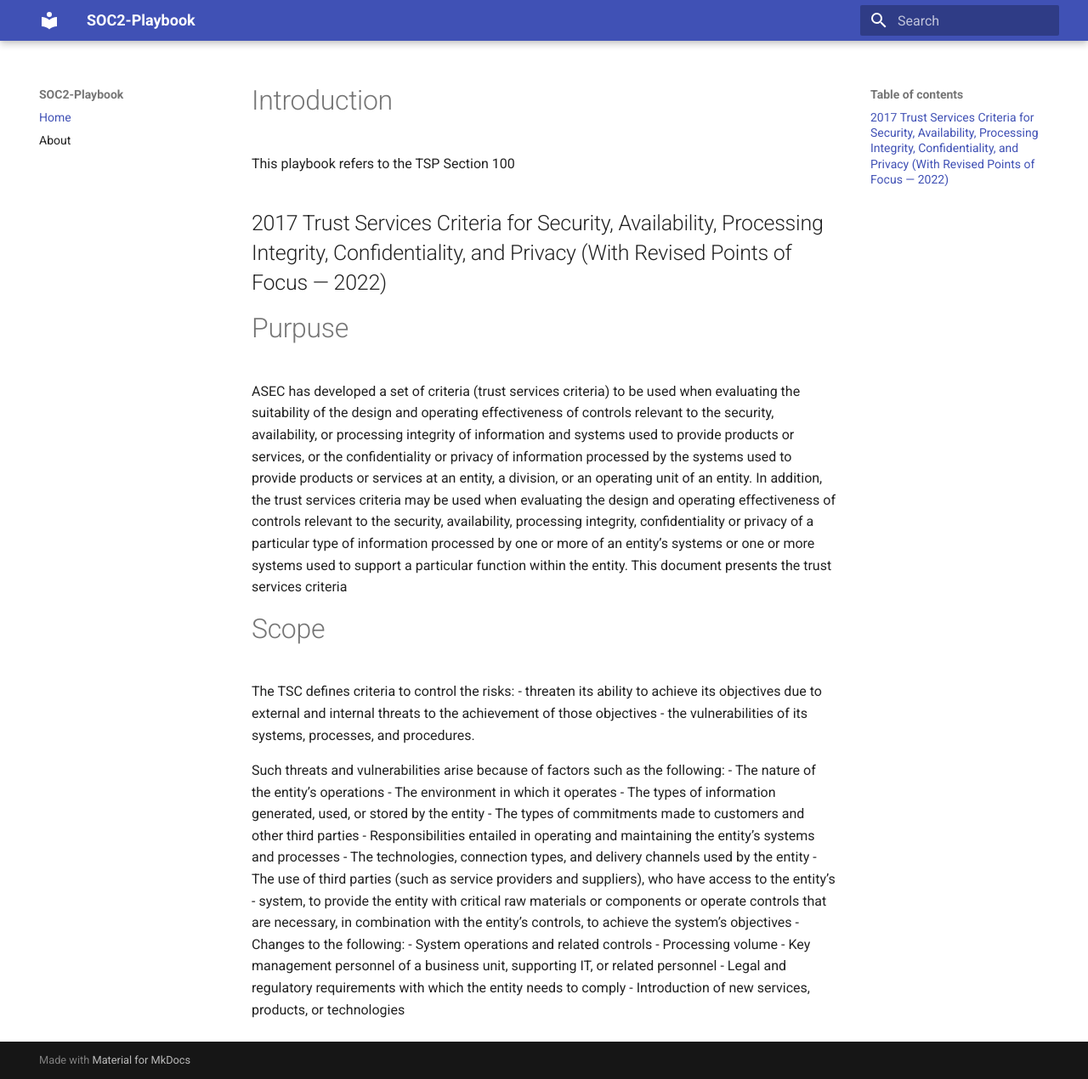
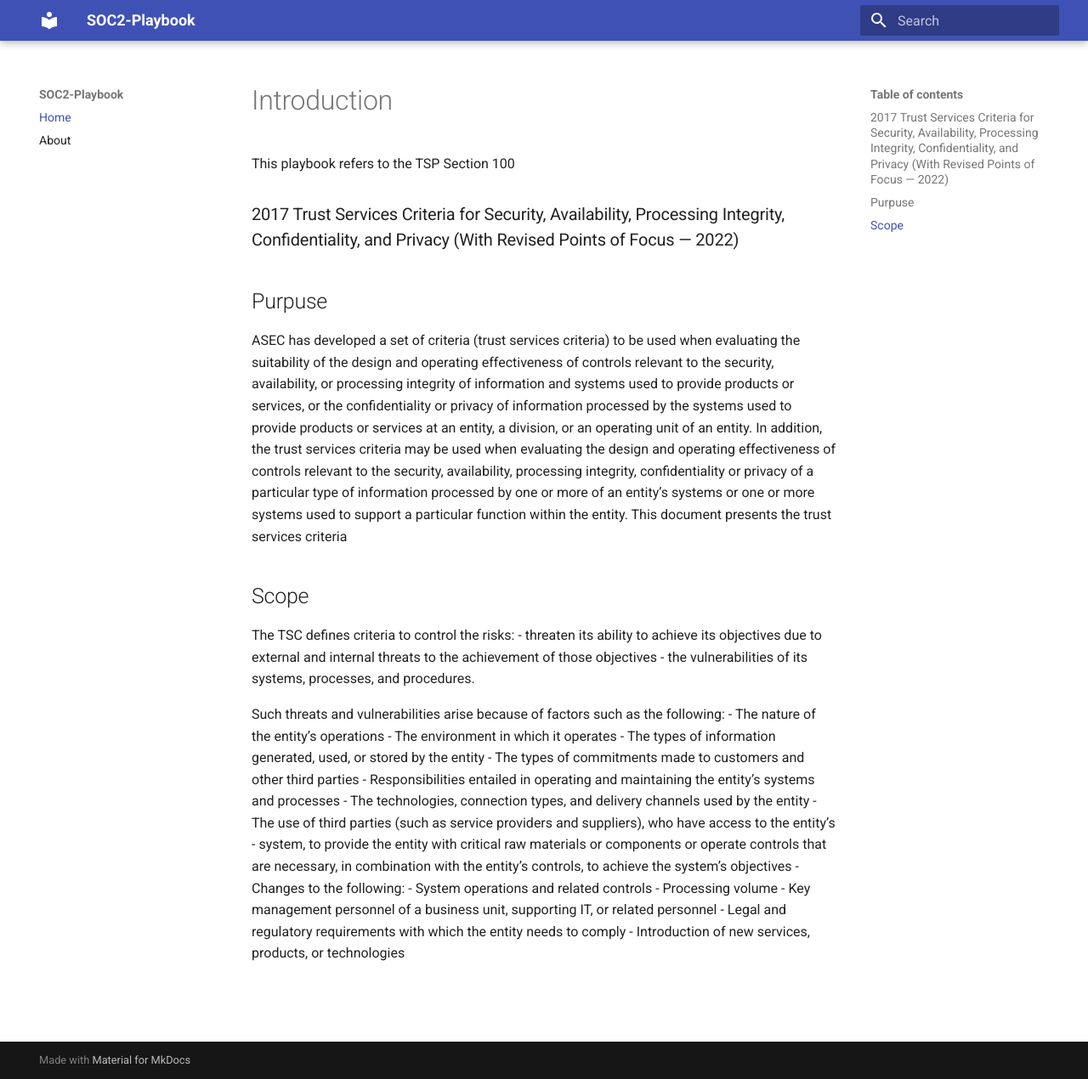
Before and after one commit to WashingtonGT/soc-playbook, an MkDocs documentation site: the page built from docs/index.md, in a window 1280 px wide and 1270 px high. Shown: the whole window at 85% size. Built offline with MkDocs 1.6.1 and Material for MkDocs 9.7.7, drawn with Linux system fonts in a browser that asks for light colours.

Commit message:
Update index.md

```diff
--- a/docs/index.md
+++ b/docs/index.md
@@ -2,10 +2,10 @@
 
 This playbook refers to the TSP Section 100
 
-##  2017 Trust Services Criteria for Security, Availability, Processing Integrity, Confidentiality, and Privacy (With Revised Points of Focus — 2022)
+###  2017 Trust Services Criteria for Security, Availability, Processing Integrity, Confidentiality, and Privacy (With Revised Points of Focus — 2022)
 
 
-# Purpuse
+## Purpuse
 
 ASEC has developed a set of criteria (trust services criteria) to be used when evaluating the suitability of
 the design and operating effectiveness of controls relevant to the security, availability, or processing integrity of information and systems used to provide products or services, or the confidentiality or privacy
@@ -14,7 +14,7 @@ an operating unit of an entity. In addition, the trust services criteria may be
 design and operating effectiveness of controls relevant to the security, availability, processing integrity,
 confidentiality or privacy of a particular type of information processed by one or more of an entity’s systems or one or more systems used to support a particular function within the entity. This document presents the trust services criteria
 
-# Scope
+## Scope
 The TSC defines criteria to control the risks:
 - threaten its ability to achieve its objectives due to external and internal threats to the achievement of those objectives
 - the vulnerabilities of its systems, processes, and procedures.
```
